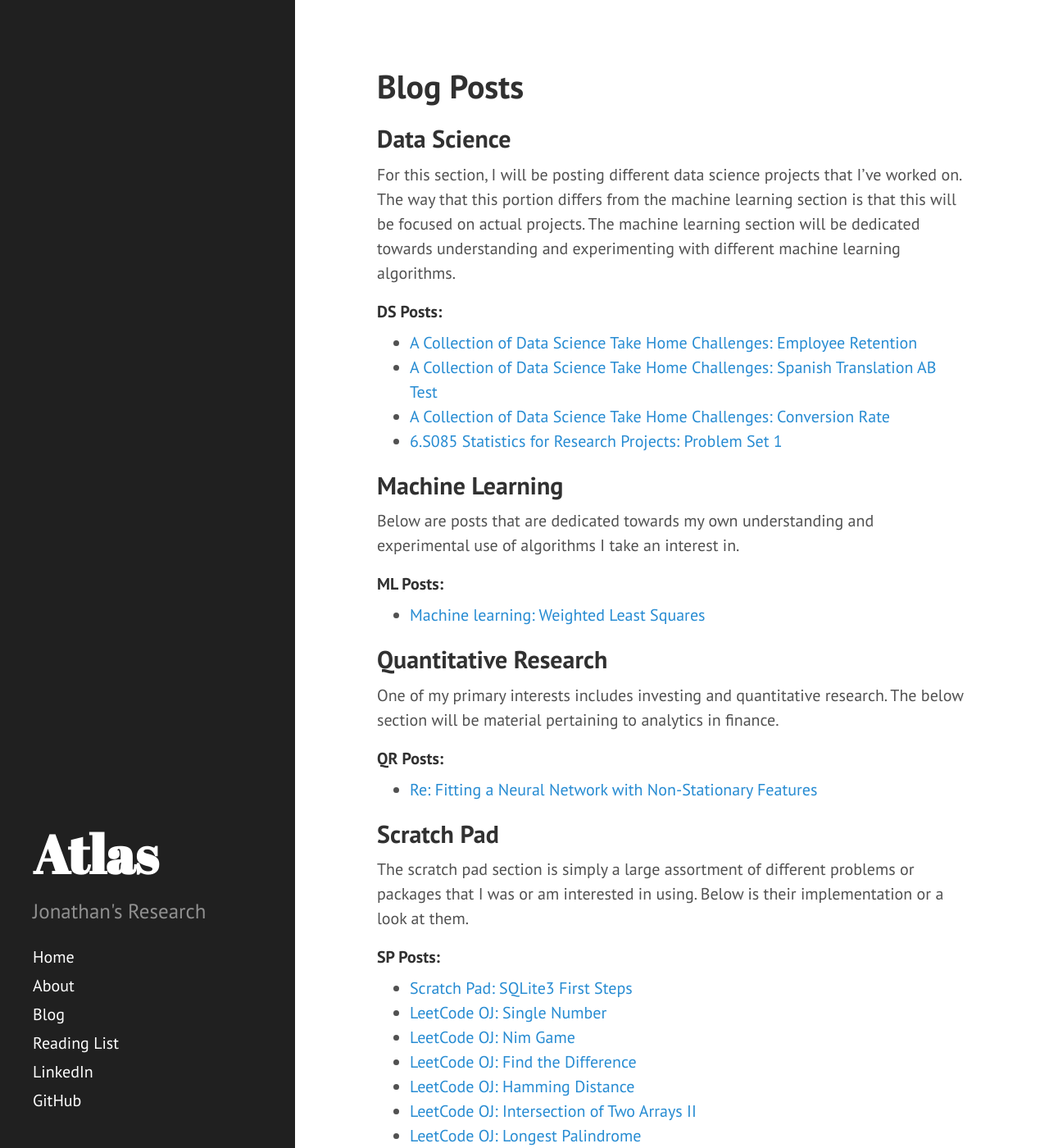
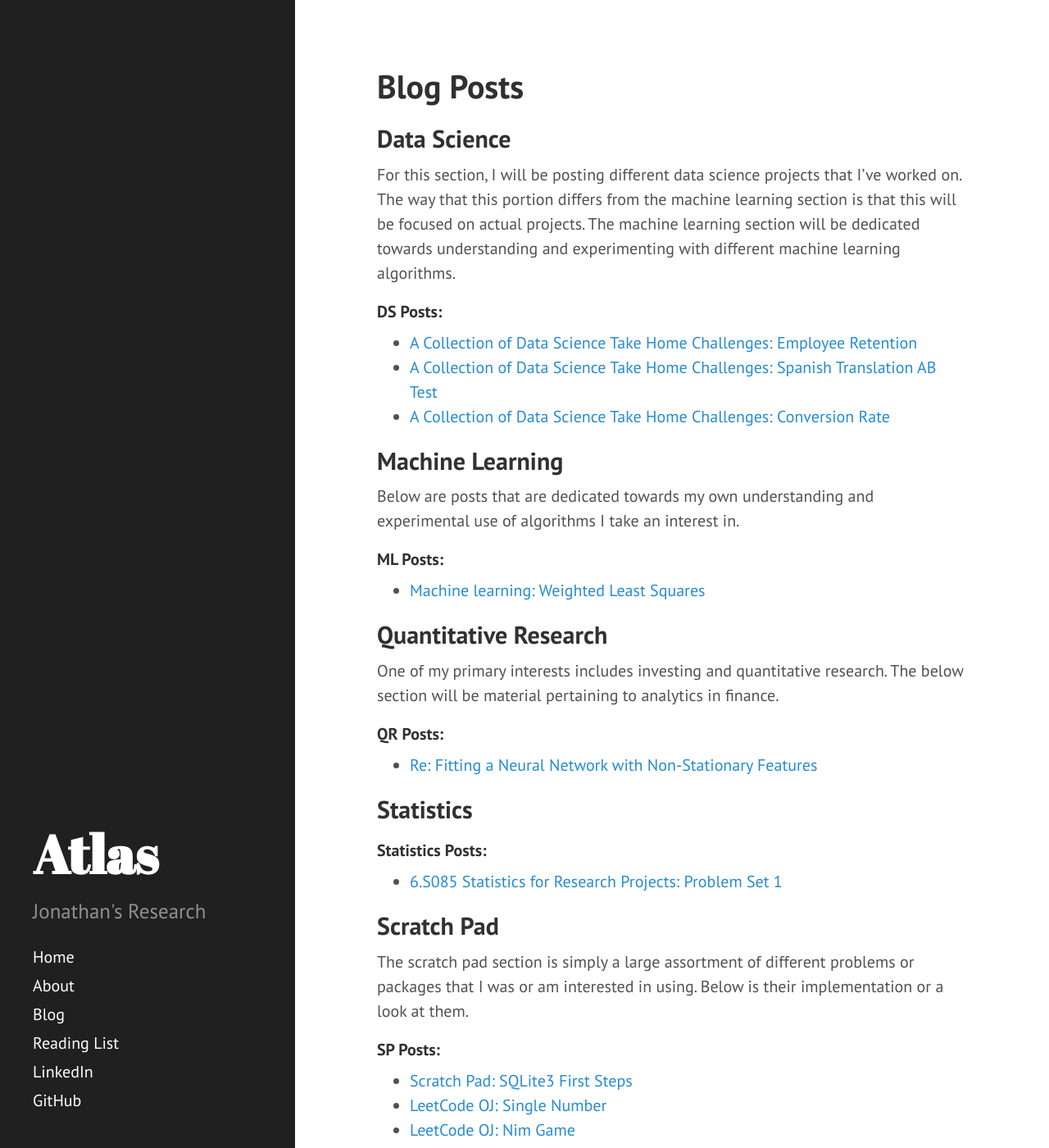
Before and after one commit to JonathanJohann/Research, a Jekyll site: the page built from Blog.md, in a window 1280 px wide and 1400 px high. Shown: the whole window at 82% size. Built offline with Jekyll 4.4.1, drawn with Linux system fonts in a browser that asks for light colours; Markdown is read by kramdown in place of the engine named in the settings; some of the changed lines change nothing that is shown.

Commit message:
Update Blog.md

```diff
--- a/Blog.md
+++ b/Blog.md
@@ -13,7 +13,7 @@ For this section, I will be posting different data science projects that I've wo
 * [A Collection of Data Science Take Home Challenges: Employee Retention](https://jonathanjohann.github.io/Research/2016/12/29/EmployeeRetention/)
 * [A Collection of Data Science Take Home Challenges: Spanish Translation AB Test](https://jonathanjohann.github.io/Research/2016/12/30/Spanish-Translation-AB-Test/)
 * [A Collection of Data Science Take Home Challenges: Conversion Rate](https://jonathanjohann.github.io/Research/2017/01/01/Conversion-Rate/)
-* [6.S085 Statistics for Research Projects: Problem Set 1](https://jonathanjohann.github.io/Research/2016/12/30/Statistics-for-Research-Projects-Problem-Set-1/)
+
 
 ## Machine Learning
 
@@ -30,6 +30,11 @@ One of my primary interests includes investing and quantitative research. The be
 
 #### QR Posts:
 * [Re: Fitting a Neural Network with Non-Stationary Features](https://jonathanjohann.github.io/Research/2017/01/05/Re-Fitting-Neural-Networks-with-Non-stationary-features/)
+
+## Statistics
+
+#### Statistics Posts:
+* [6.S085 Statistics for Research Projects: Problem Set 1](https://jonathanjohann.github.io/Research/2017/01/07/Statistics-for-Research-Projects/)
 
 
 ## Scratch Pad
```
